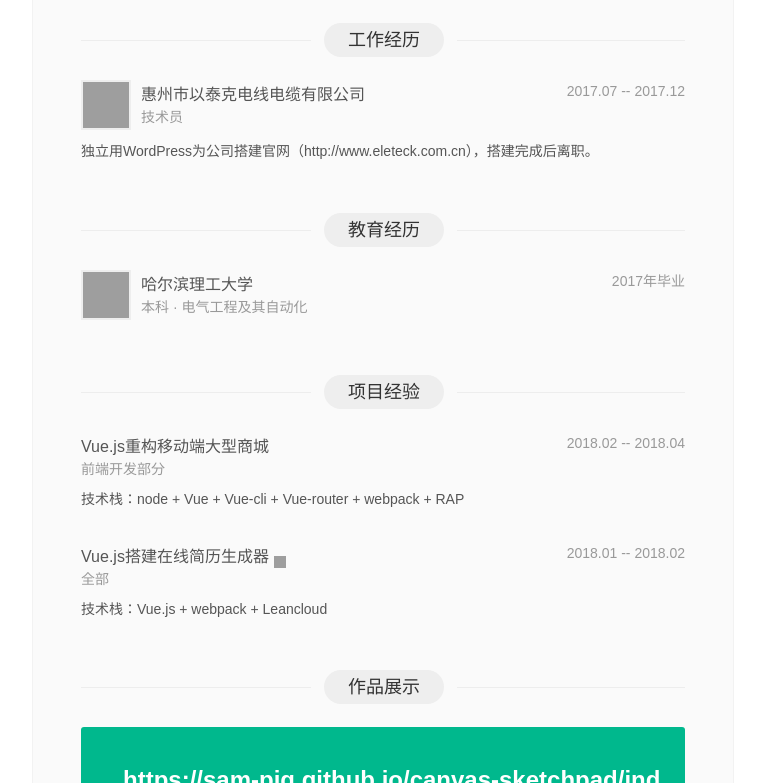
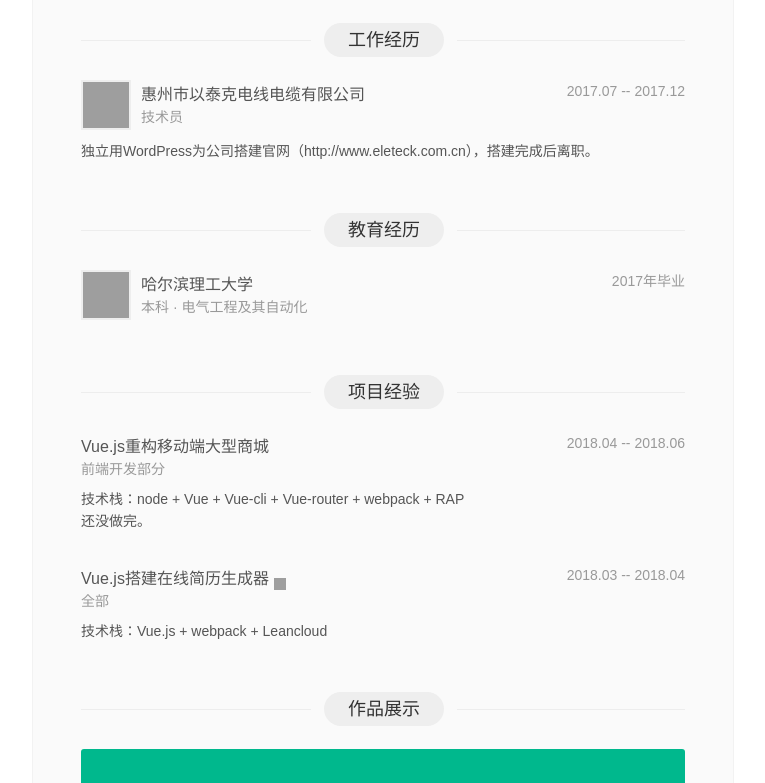
Before and after one commit to Sam-Pig/resume, a plain HTML site: page index.html in a window 1280 px wide. Shown: the part 405-1188 px from the top of the page, without its empty margins (257-1022 px from the left). Drawn offline with Linux system fonts and the light colour scheme; grey boxes are pictures that could not be loaded.

Commit message:
resume 1.1

```diff
--- a/index.html
+++ b/index.html
@@ -490,11 +490,12 @@ content:"...";
 									</div>
 
 									<div class="mr_content_r">
-										<span>2018.02 -- 2018.04</span>
+										<span>2018.04 -- 2018.06</span>
 									</div>
 								</div>
 								<div class="mr_content_m olpf">
 									<p>技术栈：node + Vue + Vue-cli + Vue-router + webpack + RAP</p>
+<p>还没做完。</p>
 								</div>
 								</div>
 								<div class="mr_jobe_list">
@@ -507,7 +508,7 @@ content:"...";
 									</div>
 
 									<div class="mr_content_r">
-										<span>2018.01 -- 2018.02</span>
+										<span>2018.03 -- 2018.04</span>
 									</div>
 								</div>
 								<div class="mr_content_m olpf">
```
